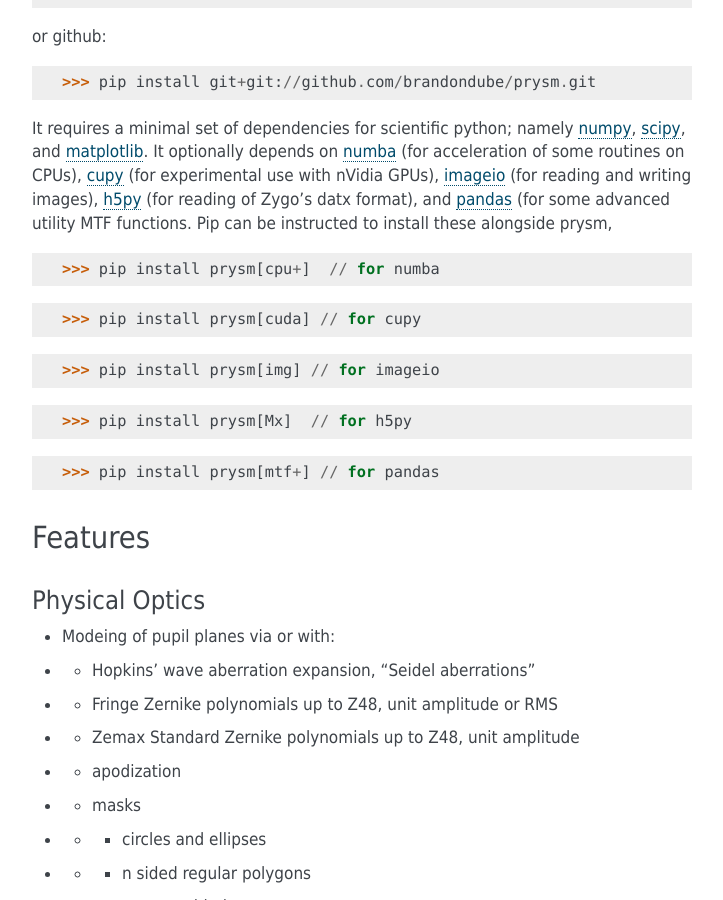
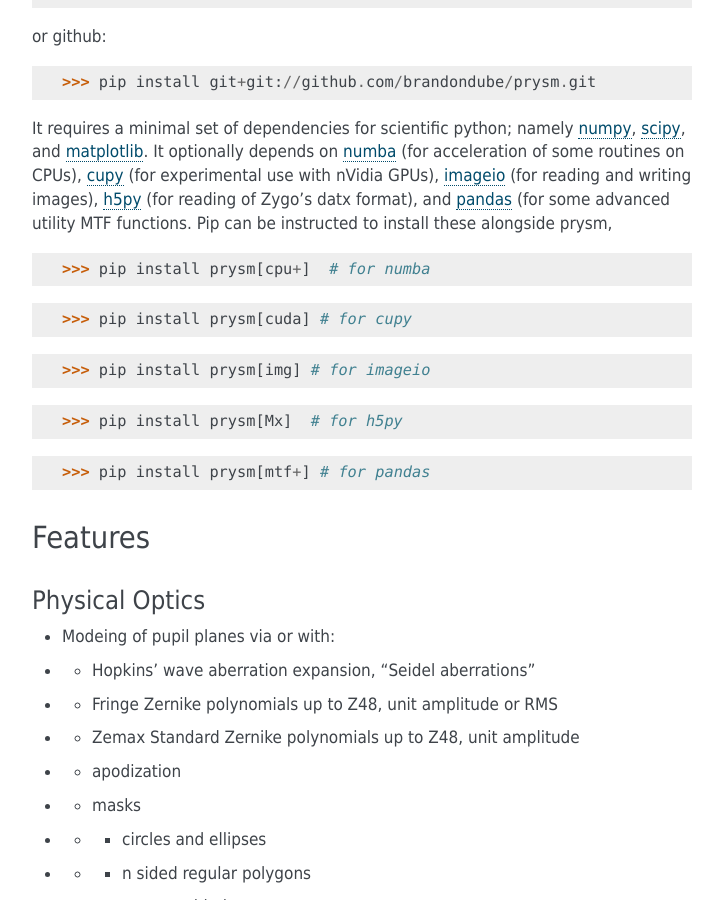
Before and after one commit to brandondube/prysm, a Sphinx documentation site: the page built from docs/source/index.rst, in a window 1280 px wide and 900 px high, scrolled down 703 px. Shown: the whole window, without its empty margins (388-1111 px from the left). Built offline with Sphinx 7.4.7, drawn with Linux system fonts in a browser that asks for light colours.

Commit message:
style cleanup

```diff
--- a/docs/source/index.rst
+++ b/docs/source/index.rst
@@ -28,15 +28,15 @@ or github:
 
 It requires a minimal set of dependencies for scientific python; namely `numpy <http://www.numpy.org/>`_, `scipy <https://www.scipy.org/>`_, and `matplotlib <https://matplotlib.org/>`_.  It optionally depends on `numba <https://numba.pydata.org/>`_ (for acceleration of some routines on CPUs), `cupy <https://cupy.chainer.org/>`_ (for experimental use with nVidia GPUs), `imageio <https://imageio.github.io/>`_ (for reading and writing images), `h5py <https://www.h5py.org/>`_ (for reading of Zygo's datx format), and `pandas <https://pandas.pydata.org/>`_ (for some advanced utility MTF functions.  Pip can be instructed to install these alongside prysm,
 
->>> pip install prysm[cpu+]  // for numba
+>>> pip install prysm[cpu+]  # for numba
 
->>> pip install prysm[cuda] // for cupy
+>>> pip install prysm[cuda] # for cupy
 
->>> pip install prysm[img] // for imageio
+>>> pip install prysm[img] # for imageio
 
->>> pip install prysm[Mx]  // for h5py
+>>> pip install prysm[Mx]  # for h5py
 
->>> pip install prysm[mtf+] // for pandas
+>>> pip install prysm[mtf+] # for pandas
 
 Features
 --------
@@ -53,9 +53,9 @@ Physical Optics
 * * * circles and ellipses
 * * * n sided regular polygons
 * * * user-provided
-* * * synthetic interferograms
-* * * PV and rms evaluation
-* * * plotting
+* * synthetic interferograms
+* * PV and rms evaluation
+* * plotting
 
 * Propagation of pupil planes via Fresnel transforms to Point Spread Functions (PSFs), which support
 * * calculation and plotting of encircled energy
```
